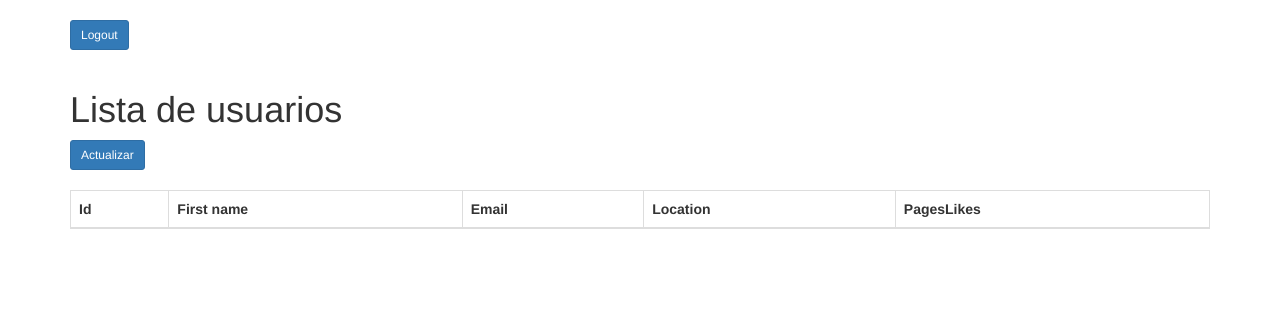
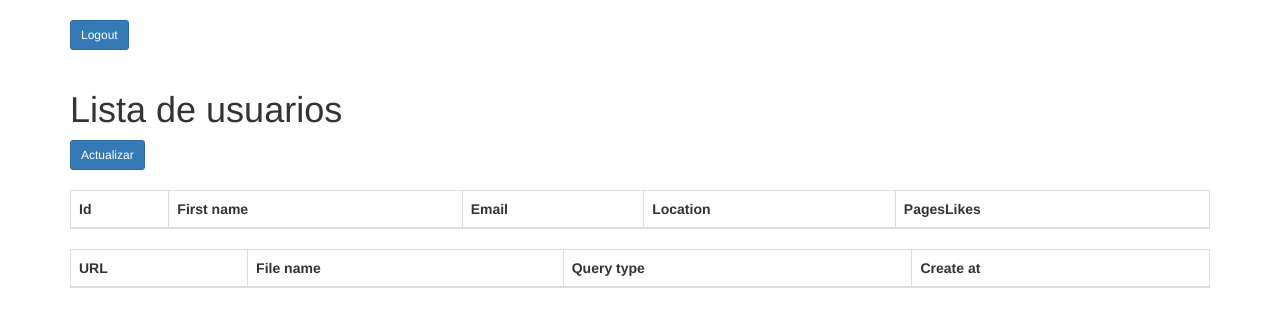
Before and after one commit to franzelunico/apifacebook, a Django app: page /useradmin/ in a window 1280 px wide. Shown: the top 327 px of the page. Run offline with Django 3.2, Linux system fonts and the light colour scheme; a user stored in the database is signed in; tables that the repository leaves empty hold one stand-in row (values such as "Sample post"); data that the repository does not hold is empty; some libraries are stand-ins or nearby versions.

Commit message:
user admin view snapshot

```diff
--- a/gettoken/templates/gettoken/useradmin.html
+++ b/gettoken/templates/gettoken/useradmin.html
@@ -45,6 +45,28 @@
                     {% endfor %}
                 </tbody>
             </table>
+        <div>
+            <table class="table table-bordered">
+                <thead>
+                    <tr>
+                        <th>URL</th>
+                        <th>File name</th>
+                        <th>Query type</th>
+                        <th>Create at</th>
+                    </tr>
+                </thead>
+                <tbody>
+                    {% for snapshot in snapshotlist %}
+                    <tr>
+                        <td>{{ snapshot.query_url}}</td>
+                        <td>{{ snapshot.filename}}</td>
+                        <td>{{ snapshot.query_type }}</td>
+                        <td>{{ snapshot.created_at}}</td>
+                    </tr>
+                    {% endfor %}
+                </tbody>
+            </table>
+        </div>
         </div>
     </body>
 </html>
```
